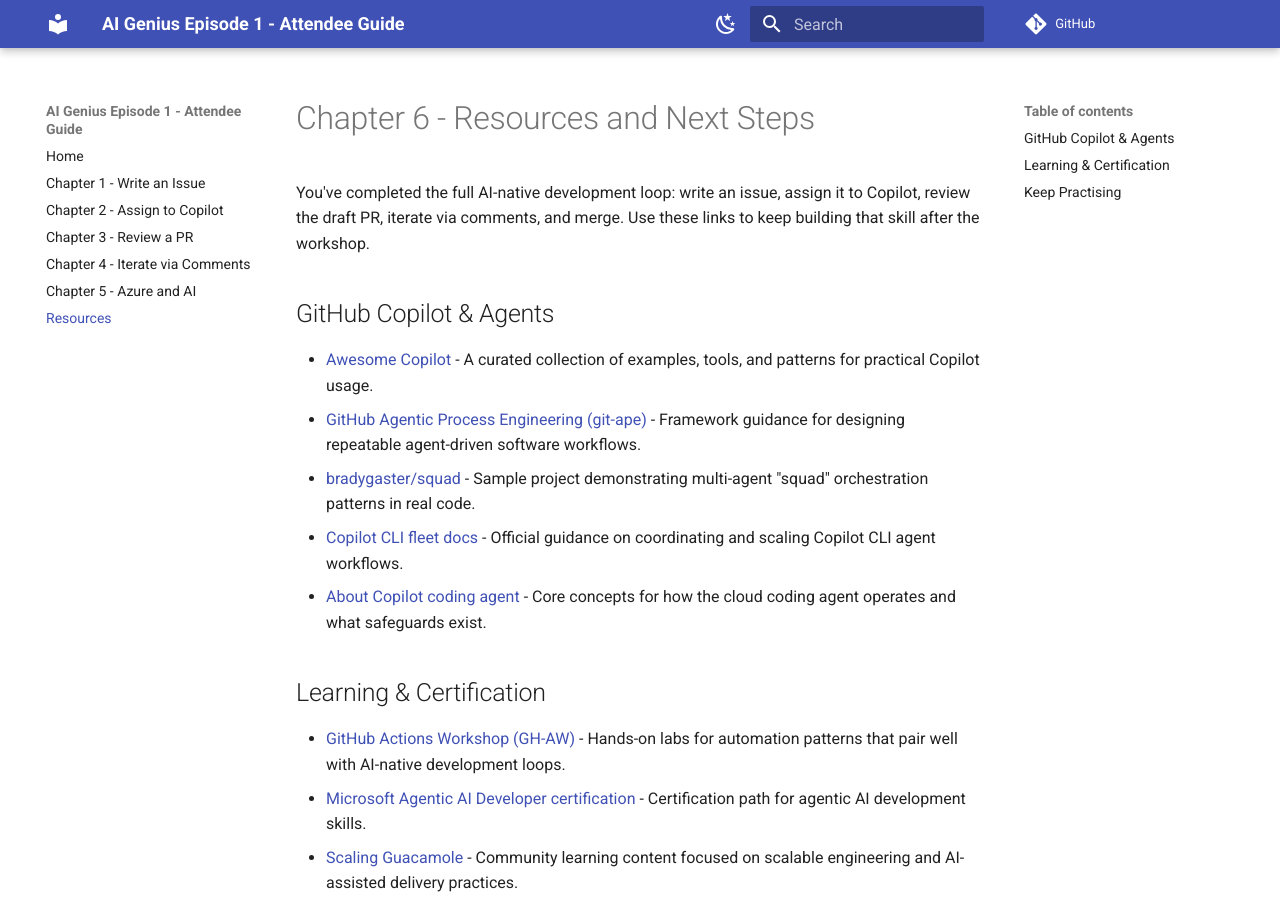
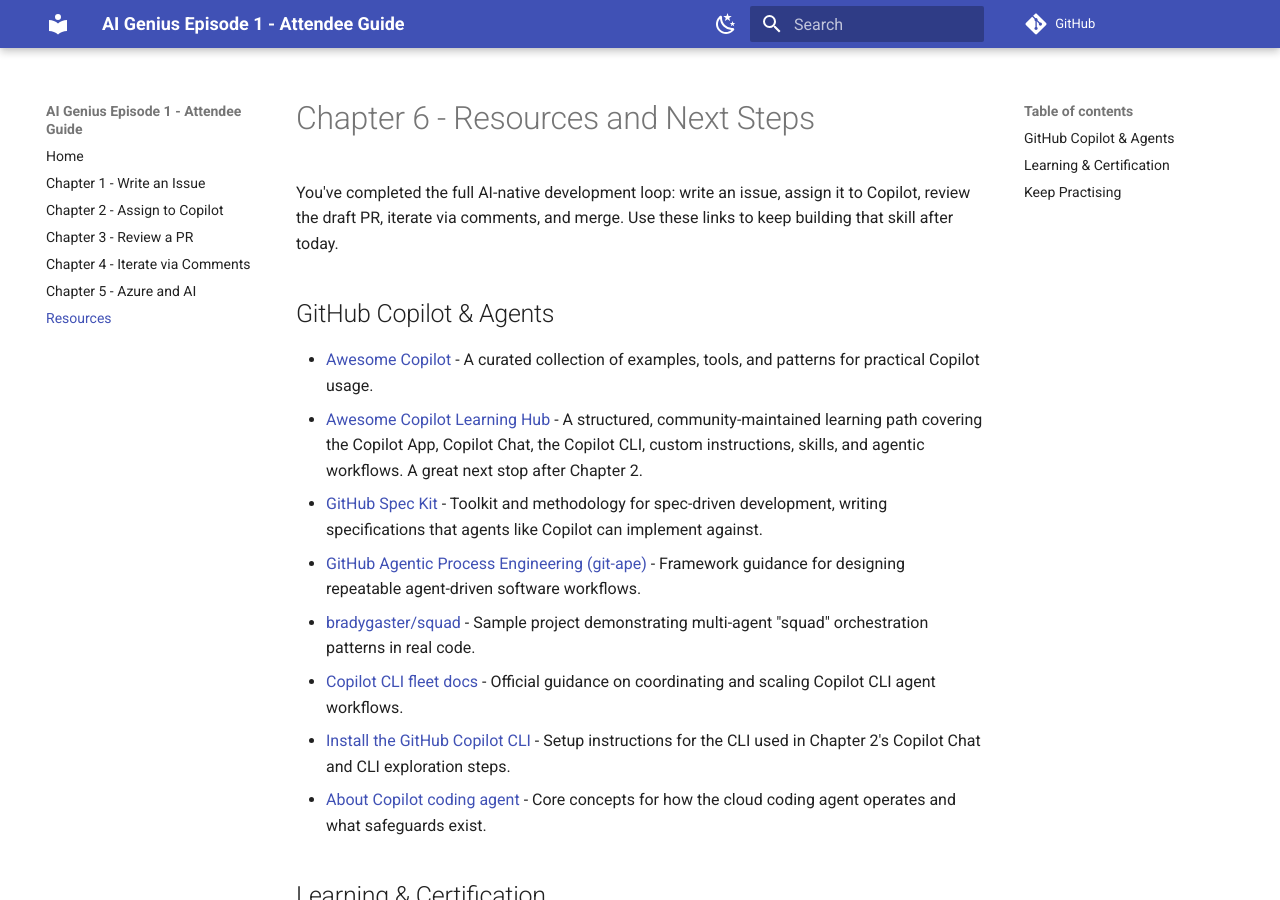
Before and after one commit to codess-aus/AIGenius-GHCP-AINative, an MkDocs documentation site: the page built from docs/resources.md, in a window 1280 px wide and 900 px high. Built offline with MkDocs 1.6.1 and Material for MkDocs 9.7.7, drawn with Linux system fonts in a browser that asks for light colours; comment, search, counter and statistics services are not loaded.

Commit message:
Add Awesome Copilot Learning Hub, GitHub Spec Kit, and CLI install docs links to Resources page

```diff
--- a/docs/resources.md
+++ b/docs/resources.md
@@ -1,17 +1,20 @@
 # Chapter 6 - Resources and Next Steps
 
 <!-- HERO IMAGE PLACEHOLDER: prompt below -->
-<!-- IMAGE PROMPT: Flat illustration of an open book or curated bookshelf with glowing icons floating above representing certification badges, community/agent icons, and a signpost pointing forward. Dark navy background, gold accents, 16:9. -->
+<!-- IMAGE PROMPT: Flat illustration of an open book or curated bookshelf with glowing icons floating above representing certification badges, community/agent icons, and a signpost pointing forward -->
 <!-- ALT TEXT: Curated bookshelf of workshop resources with icons for certifications and community projects. -->
 
-You've completed the full AI-native development loop: write an issue, assign it to Copilot, review the draft PR, iterate via comments, and merge. Use these links to keep building that skill after the workshop.
+You've completed the full AI-native development loop: write an issue, assign it to Copilot, review the draft PR, iterate via comments, and merge. Use these links to keep building that skill after today.
 
 ## GitHub Copilot & Agents
 
 - [Awesome Copilot](https://awesome-copilot.github.com/) - A curated collection of examples, tools, and patterns for practical Copilot usage.
+- [Awesome Copilot Learning Hub](https://github.com/github/awesome-copilot) - A structured, community-maintained learning path covering the Copilot App, Copilot Chat, the Copilot CLI, custom instructions, skills, and agentic workflows. A great next stop after Chapter 2.
+- [GitHub Spec Kit](https://github.github.com/spec-kit/index.html) - Toolkit and methodology for spec-driven development, writing specifications that agents like Copilot can implement against.
 - [GitHub Agentic Process Engineering (git-ape)](https://azure.github.io/git-ape/) - Framework guidance for designing repeatable agent-driven software workflows.
 - [bradygaster/squad](https://github.com/bradygaster/squad) - Sample project demonstrating multi-agent "squad" orchestration patterns in real code.
 - [Copilot CLI fleet docs](https://docs.github.com/en/copilot/concepts/agents/copilot-cli/fleet) - Official guidance on coordinating and scaling Copilot CLI agent workflows.
+- [Install the GitHub Copilot CLI](https://docs.github.com/en/copilot/how-tos/set-up/install-copilot-cli) - Setup instructions for the CLI used in Chapter 2's Copilot Chat and CLI exploration steps.
 - [About Copilot coding agent](https://docs.github.com/en/copilot/concepts/agents/cloud-agent/about-cloud-agent) - Core concepts for how the cloud coding agent operates and what safeguards exist.
 
 ## Learning & Certification
```
